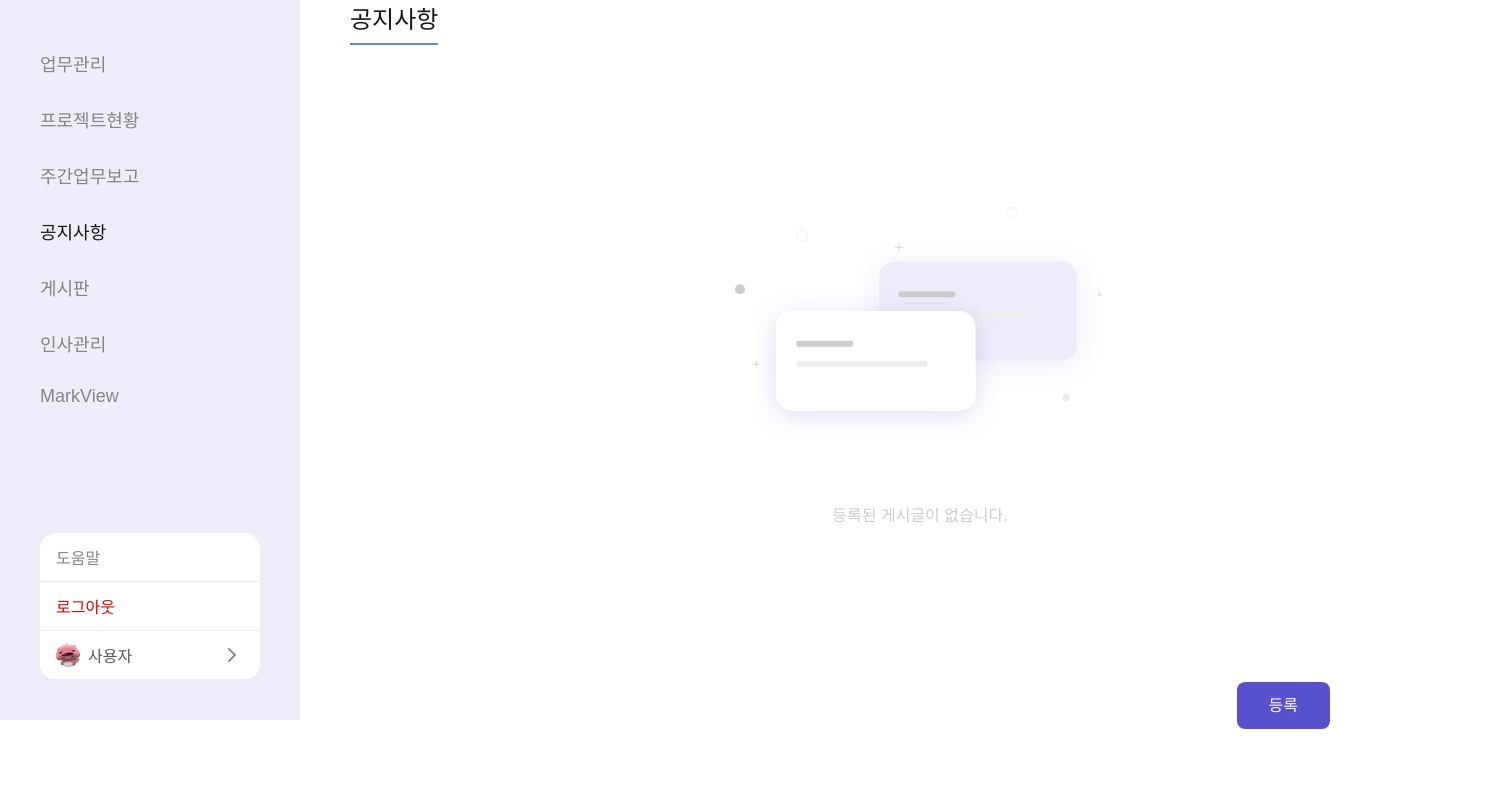
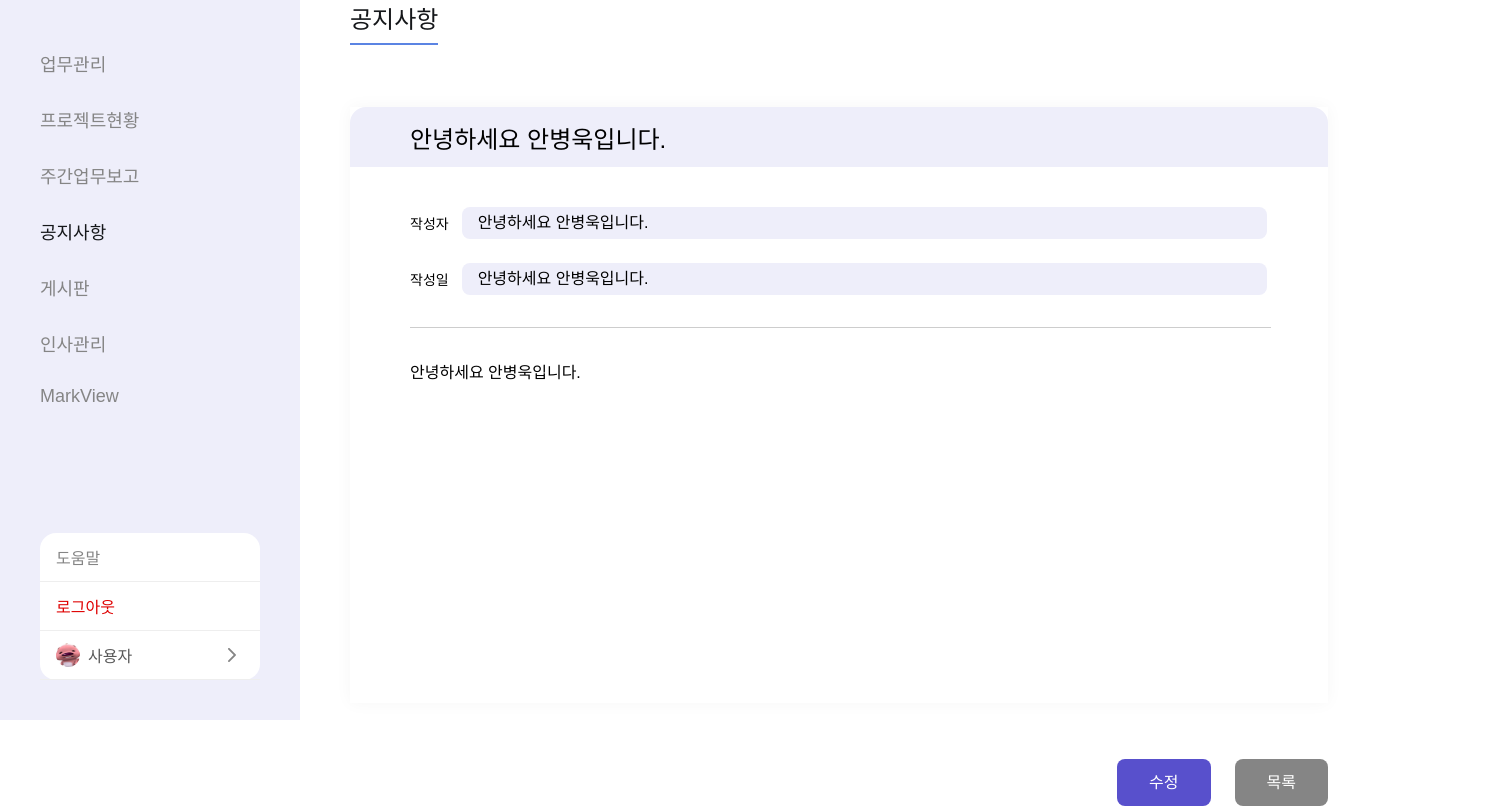
Before and after one commit to devdoyeon/markcloud-markgroup, a React (Create React App) app in the folder client/: page /notice in a window 1280 px wide. Shown: the part 80-886 px from the top of the page, 1490 px wide, since content can reach past the window. Before the commit the page ends 809 px from the top, so only its background shows below. Built offline with nearby package versions, Linux system fonts and the light colour scheme; a web font is replaced by a local one.

Commit message:
add:board read ui

```diff
--- a/client/src/Styles/css/common.css
+++ b/client/src/Styles/css/common.css
@@ -61,6 +61,85 @@
   color: #15171a;
   font-family: "NotoSansM", "맑은 고딕", "sans-serif";
   padding-bottom: 8px;
+}
+.container .content-wrap .board-wrap {
+  width: 978px;
+  box-shadow: 0 0 16px 0 rgba(0, 0, 0, 0.04);
+  min-height: 477px;
+  max-height: 606px;
+  height: auto;
+  margin-bottom: 56px;
+}
+.container .content-wrap .board-wrap > .header {
+  display: flex;
+  flex-direction: row;
+  align-items: center;
+  justify-content: flex-start;
+  flex-wrap: wrap;
+  height: 60px;
+  padding-left: 60px;
+  background-color: #eeeefa;
+  border-top-left-radius: 16px;
+  border-top-right-radius: 16px;
+}
+.container .content-wrap .board-wrap > .body-wrap {
+  border-bottom-left-radius: 16px;
+  border-bottom-right-radius: 16px;
+  padding: 40px 57px 34px 60px;
+  max-height: 606px;
+}
+.container .content-wrap .board-wrap > .body-wrap .writer,
+.container .content-wrap .board-wrap > .body-wrap .date {
+  display: flex;
+  flex-direction: row;
+  align-items: center;
+  justify-content: flex-start;
+  flex-wrap: wrap;
+  height: 32px;
+}
+.container .content-wrap .board-wrap > .body-wrap .writer > span,
+.container .content-wrap .board-wrap > .body-wrap .date > span {
+  margin-right: 13px;
+  font-size: 14px;
+}
+.container .content-wrap .board-wrap > .body-wrap .writer > div,
+.container .content-wrap .board-wrap > .body-wrap .date > div {
+  width: 805px;
+  height: 32px;
+  line-height: 32px;
+  border-radius: 8px;
+  padding-left: 16px;
+  background-color: #eeeefa;
+}
+.container .content-wrap .board-wrap > .body-wrap .writer {
+  margin-bottom: 24px;
+}
+.container .content-wrap .board-wrap > .body-wrap .date {
+  margin-bottom: 32px;
+}
+.container .content-wrap .board-wrap > .body-wrap .line {
+  width: 861px;
+  height: 1px;
+  background-color: #cdcdcd;
+  margin-bottom: 31px;
+}
+.container .content-wrap .board-wrap > .body-wrap .content {
+  height: 310px;
+  overflow-y: auto;
+}
+.container .content-wrap .btn-wrap {
+  width: 978px;
+  display: flex;
+  flex-direction: row;
+  align-items: center;
+  justify-content: flex-end;
+  flex-wrap: wrap;
+}
+.container .content-wrap .btn-wrap > button:first-child {
+  margin-right: 24px;
+}
+.container .content-wrap .btn-wrap > button.list {
+  background-color: #858585;
 }
 .container .content-wrap > .search-wrap {
   display: flex;
--- a/client/src/Styles/scss/common.scss
+++ b/client/src/Styles/scss/common.scss
@@ -48,6 +48,74 @@
         @include txt-style($fontSize: '22px', $fontColor: $black);
         font-family: $middleFont;
         padding-bottom: 8px;
+      }
+    }
+    .board-wrap {
+      width: 978px;
+      box-shadow: 0 0 16px 0 rgba(0, 0, 0, 0.04);
+      min-height: 477px;
+      max-height: 606px;
+      height: auto;
+      margin-bottom: 56px;
+      > .header {
+        @include flex-style($justifyVal: flex-start);
+        height: 60px;
+        padding-left: 60px;
+        background-color: $subBlue;
+        border-top-left-radius: 16px;
+        border-top-right-radius: 16px;
+      }
+      > .body-wrap {
+        border-bottom-left-radius: 16px;
+        border-bottom-right-radius: 16px;
+        padding: 40px 57px 34px 60px;
+        max-height: 606px;
+
+        .writer,
+        .date {
+          @include flex-style($justifyVal: flex-start);
+          height: 32px;
+          > span {
+            margin-right: 13px;
+            font-size: 14px;
+          }
+          > div {
+            width: 805px;
+            height: 32px;
+            line-height: 32px;
+            border-radius: 8px;
+            padding-left: 16px;
+            background-color: $subBlue;
+          }
+        }
+        .writer {
+          margin-bottom: 24px;
+        }
+        .date {
+          margin-bottom: 32px;
+        }
+        .line {
+          width: 861px;
+          height: 1px;
+          background-color: $gray03;
+          margin-bottom: 31px;
+        }
+        .content {
+          height: 310px;
+          overflow-y: auto;
+        }
+      }
+    }
+    .btn-wrap {
+      width: 978px;
+      @include flex-style($justifyVal: flex-end);
+      > button {
+        &:first-child {
+          margin-right: 24px;
+        }
+        &.list {
+          background-color: $gray02;
+        }
       }
     }
     > .search-wrap {
--- /dev/null
+++ b/client/src/common/BoardRead.jsx
@@ -0,0 +1,34 @@
+import React from 'react';
+
+const BoardRead = ({ header, curdata }) => {
+  return (
+    <>
+      <div className='header'>
+        <h3>{header}</h3>
+      </div>
+      <div className='board-wrap'>
+        <div className='header'>
+          <h4>{curdata}</h4>
+        </div>
+        <div className='body-wrap'>
+          <div className='writer'>
+            <span>작성자</span>
+            <div>{curdata}</div>
+          </div>
+          <div className='date'>
+            <span>작성일</span>
+            <div>{curdata}</div>
+          </div>
+          <div className='line'></div>
+          <div className='content'>{curdata}</div>
+        </div>
+      </div>
+      <div className='btn-wrap'>
+        <button className='commonBtn'>수정</button>
+        <button className='commonBtn list'>목록</button>
+      </div>
+    </>
+  );
+};
+
+export default BoardRead;
--- a/client/src/pages/Notice.jsx
+++ b/client/src/pages/Notice.jsx
@@ -2,6 +2,7 @@ import SideMenu from 'common/SideMenu';
 import { useState, useEffect, useCallback } from 'react';
 import Pagination from 'common/Pagination';
 import noneImg from 'image/noneList.svg';
+import BoardRead from '../common/BoardRead';
 
 const Notice = () => {
   const [list, setList] = useState([]);
@@ -29,31 +30,37 @@ const Notice = () => {
   // }, [currentPage, dispatch]);
 
   return (
+    // <div className='container'>
+    //   <SideMenu />
+    //   <div className='content-wrap notice'>
+    //     <div className='header'>
+    //       <h3>공지사항</h3>
+    //     </div>
+    //     <div className='list-wrap'>
+    //       {/* 리스트는 게시판에다가 다 구현해 뒀고 게시글 없는 건 이쪽에 테스트 하겠습니다!!
+    //       Board.jsx 가시면 반복문 구현해 둔 리스트 있는데 클래스명 참고하세요~ */}
+    //       <div className='noneList column'>
+    //         <img src={noneImg} alt='글 없음 아이콘' />
+    //         <span>등록된 게시글이 없습니다.</span>
+    //       </div>
+    //       <div className='btn-wrap'>
+    //         <button className='commonBtn noticeBtn'>등록</button>
+    //       </div>
+    //       {/* <Pagination
+    //       postsPerPage={pageInfo.limit}
+    //       viewPageNum={5}
+    //       totalPosts={pageInfo.totalCount}
+    //       currentPage={currentPage}
+    //       setCurrentPage={setCurrentPage}
+    //     /> */}
+    //       {/* <Pagination /> */}
+    //     </div>
+    //   </div>
+    // </div>
     <div className='container'>
       <SideMenu />
       <div className='content-wrap notice'>
-        <div className='header'>
-          <h3>공지사항</h3>
-        </div>
-        <div className='list-wrap'>
-          {/* 리스트는 게시판에다가 다 구현해 뒀고 게시글 없는 건 이쪽에 테스트 하겠습니다!!
-          Board.jsx 가시면 반복문 구현해 둔 리스트 있는데 클래스명 참고하세요~ */}
-          <div className='noneList column'>
-            <img src={noneImg} alt='글 없음 아이콘' />
-            <span>등록된 게시글이 없습니다.</span>
-          </div>
-          <div className='btn-wrap'>
-            <button className='commonBtn noticeBtn'>등록</button>
-          </div>
-          {/* <Pagination
-          postsPerPage={pageInfo.limit}
-          viewPageNum={5}
-          totalPosts={pageInfo.totalCount}
-          currentPage={currentPage}
-          setCurrentPage={setCurrentPage}
-        /> */}
-          {/* <Pagination /> */}
-        </div>
+        <BoardRead header='공지사항' curdata='안녕하세요 안병욱입니다.' />
       </div>
     </div>
   );
```
